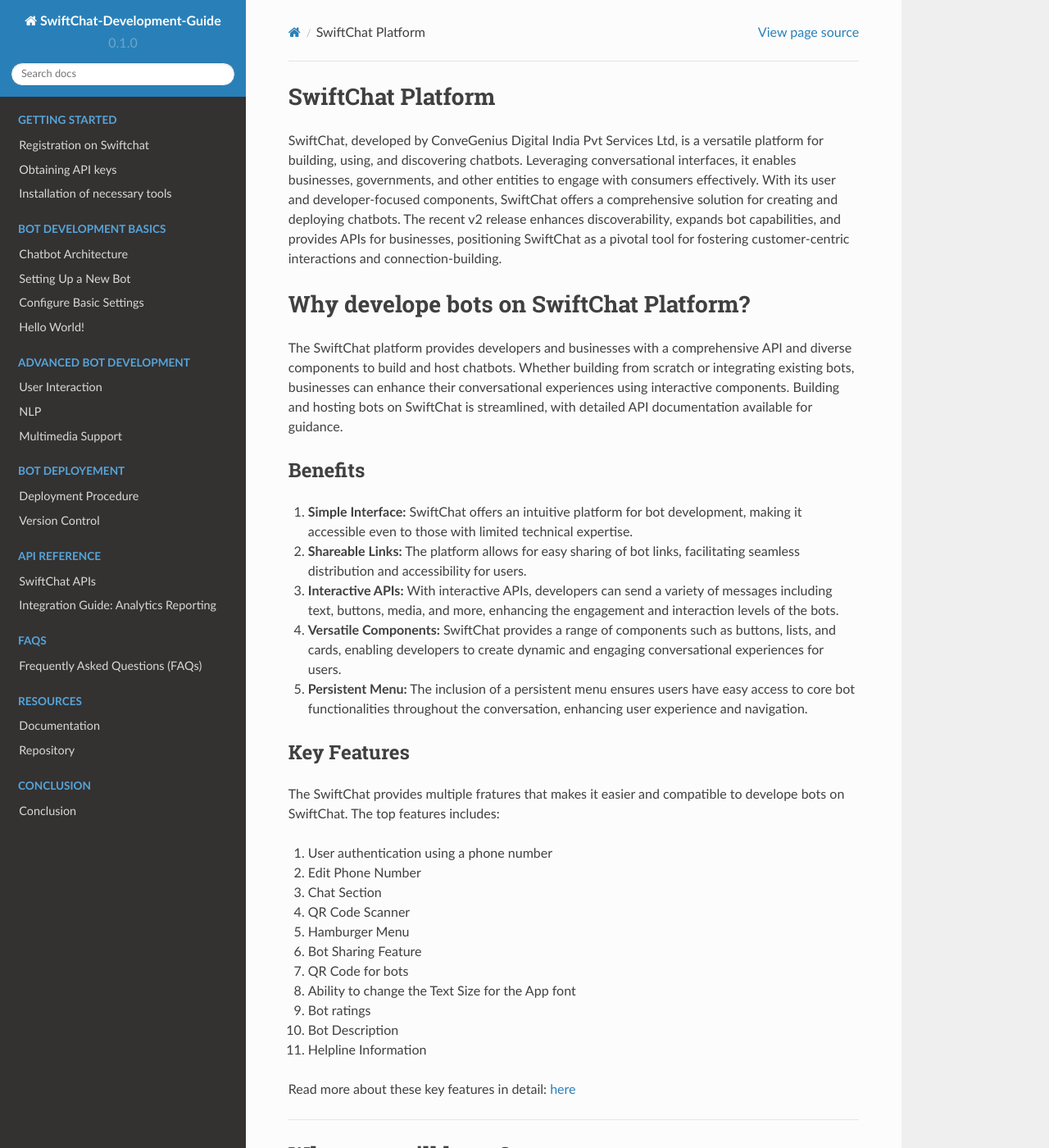
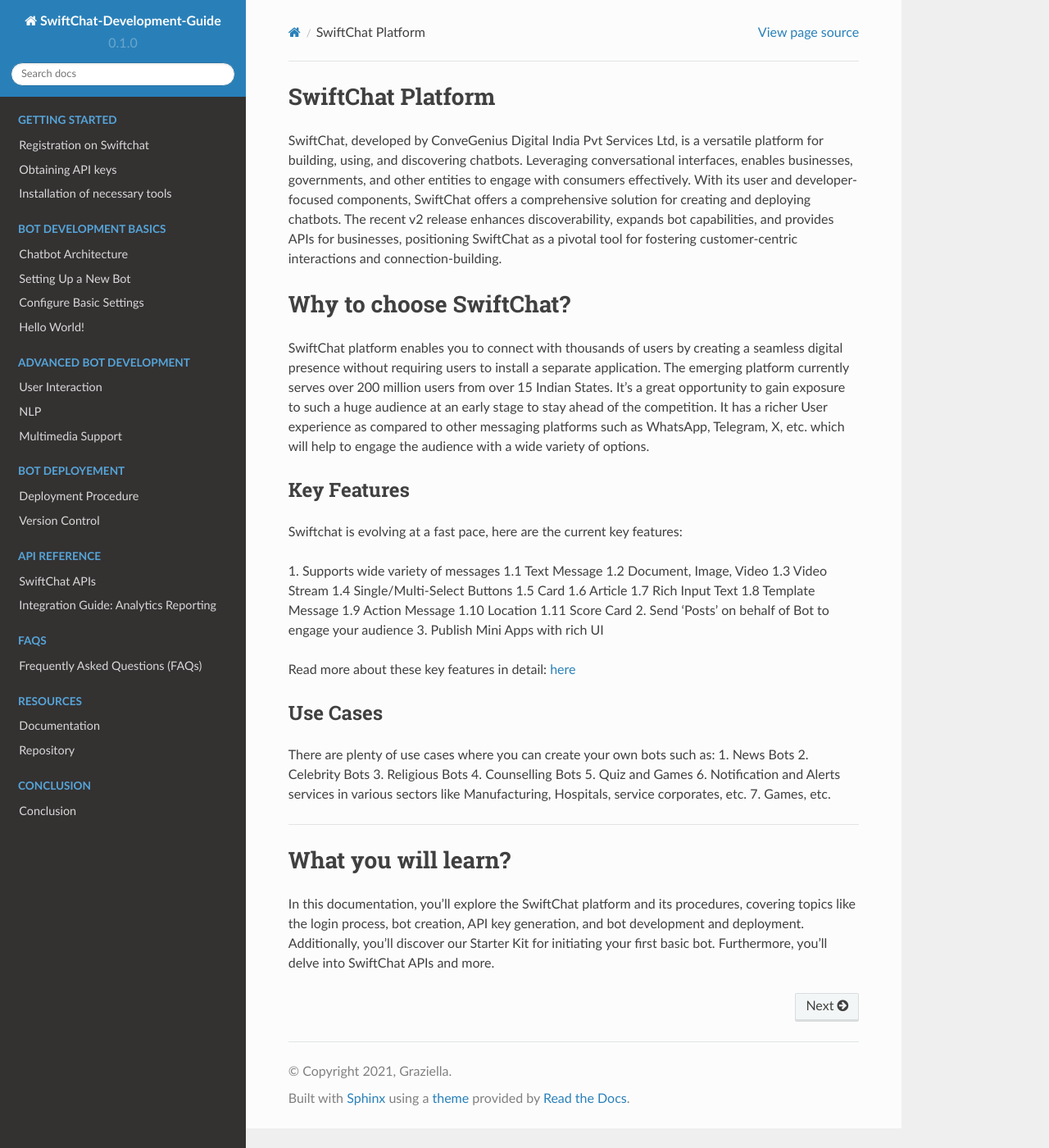
Before and after one commit to Priyanka-sharma181/Chatbot-Development-Guide, a Sphinx documentation site: the page built from docs/source/index.rst, in a window 1280 px wide and 1400 px high. Shown: the whole window at 82% size. Built offline with Sphinx 7.4.7 and the Read the Docs theme 2.0.0, drawn with Linux system fonts in a browser that asks for light colours.

Commit message:
Update index.rst

```diff
--- a/docs/source/index.rst
+++ b/docs/source/index.rst
@@ -1,41 +1,46 @@
 SwiftChat Platform
 ====================
-SwiftChat, developed by ConveGenius Digital India Pvt Services Ltd, is a versatile platform for building, using, and discovering chatbots. Leveraging conversational interfaces, it enables businesses, governments, and other entities to engage with consumers effectively. With its user and developer-focused components, SwiftChat offers a comprehensive solution for creating and deploying chatbots. The recent v2 release enhances discoverability, expands bot capabilities, and provides APIs for businesses, positioning SwiftChat as a pivotal tool for fostering customer-centric interactions and connection-building.
+SwiftChat, developed by ConveGenius Digital India Pvt Services Ltd, is a versatile platform for building, using, and discovering chatbots. Leveraging conversational interfaces, enables businesses, governments, and other entities to engage with consumers effectively. With its user and developer-focused components, SwiftChat offers a comprehensive solution for creating and deploying chatbots. The recent v2 release enhances discoverability, expands bot capabilities, and provides APIs for businesses, positioning SwiftChat as a pivotal tool for fostering customer-centric interactions and connection-building.
 
-Why develope bots on SwiftChat Platform?
+Why to choose SwiftChat?
 ====================
-The SwiftChat platform provides developers and businesses with a comprehensive API and diverse components to build and host chatbots. Whether building from scratch or integrating existing bots, businesses can enhance their conversational experiences using interactive components. Building and hosting bots on SwiftChat is streamlined, with detailed API documentation available for guidance.
+SwiftChat platform enables you to connect with thousands of users by creating a seamless digital presence without requiring users to install a separate application. The emerging platform currently serves over 200 million users from over 15 Indian States. It's a great opportunity to gain exposure to such a huge audience at an early stage to stay ahead of the competition. It has a richer User experience as compared to other messaging platforms such as WhatsApp, Telegram, X, etc. which will help to engage the audience with a wide variety of options.
 
-Benefits
-------------------------
-1. **Simple Interface:** SwiftChat offers an intuitive platform for bot development, making it accessible even to those with limited technical expertise.
-
-2. **Shareable Links:** The platform allows for easy sharing of bot links, facilitating seamless distribution and accessibility for users.
-
-3. **Interactive APIs:** With interactive APIs, developers can send a variety of messages including text, buttons, media, and more, enhancing the engagement and interaction levels of the bots.
-
-4. **Versatile Components:** SwiftChat provides a range of components such as buttons, lists, and cards, enabling developers to create dynamic and engaging conversational experiences for users.
-
-5. **Persistent Menu:** The inclusion of a persistent menu ensures users have easy access to core bot functionalities throughout the conversation, enhancing user experience and navigation.
 
 Key Features
 ------------------------
 
-The SwiftChat provides multiple fratures that makes it easier and compatible to develope bots on SwiftChat. The top features includes:
+Swiftchat is evolving at a fast pace, here are the current key features:
 
-1. User authentication using a phone number
-2. Edit Phone Number
-3. Chat Section
-4. QR Code Scanner
-5. Hamburger Menu
-6. Bot Sharing Feature
-7. QR Code for bots
-8. Ability to change the Text Size for the App font
-9. Bot ratings
-10. Bot Description
-11. Helpline Information
+1. Supports wide variety of messages
+1.1 Text Message
+1.2 Document, Image, Video
+1.3 Video Stream
+1.4 Single/Multi-Select Buttons
+1.5 Card
+1.6 Article
+1.7 Rich Input Text
+1.8 Template Message
+1.9 Action Message
+1.10 Location
+1.11 Score Card
+2. Send 'Posts' on behalf of Bot to engage your audience
+3. Publish Mini Apps with rich UI
 
 Read more about these key features in detail: `here <https://swiftchat.ai/swiftchatapp/swiftchat-platform-for-end-users/>`_
+
+Use Cases
+------------------------
+There are plenty of use cases where you can create your own bots such as:
+1. News Bots
+2. Celebrity Bots
+3. Religious Bots
+4. Counselling Bots
+5. Quiz and Games
+6. Notification and Alerts services in various sectors like Manufacturing, Hospitals, service corporates, etc.
+7. Games, etc.
+
+
 
 
 ------------------------
```
